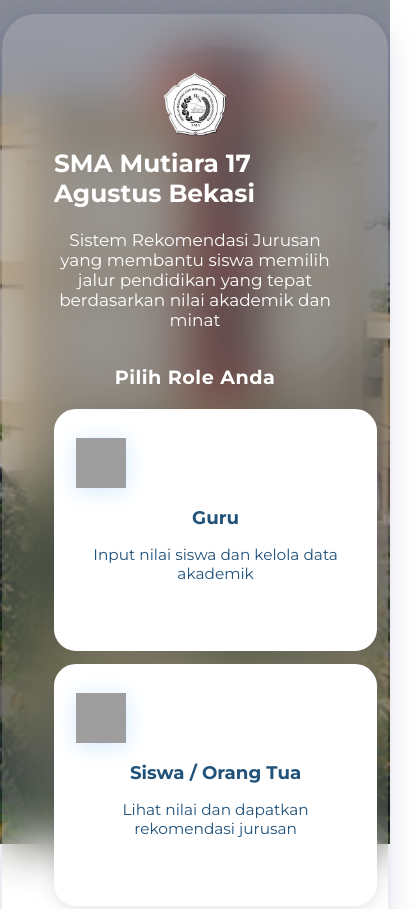
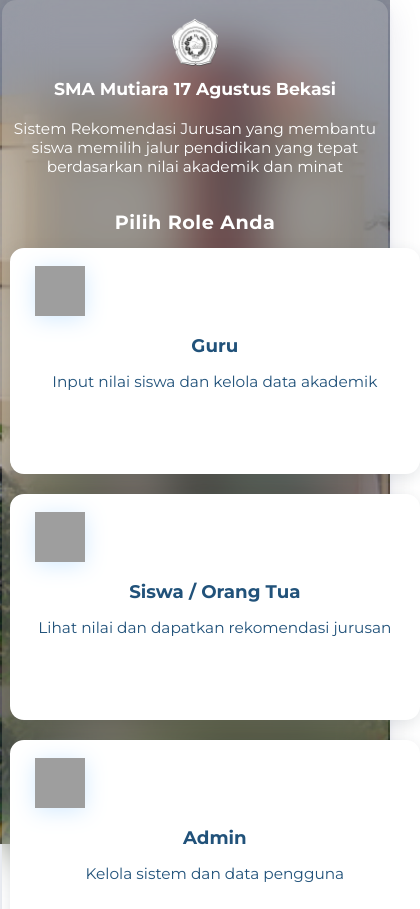
Before and after one commit to elllisabeth/rekomendasi-jurusan, a plain HTML site: page index.html in a window 390 px wide. Shown: the top 909 px of the page, 420 px wide, since content can reach past the window. Drawn offline with Linux system fonts and the light colour scheme; grey boxes are pictures that could not be loaded.

Commit message:
update fitur mobile

```diff
--- a/landing.css
+++ b/landing.css
@@ -383,6 +383,16 @@
     border-radius: 0 0 18px 18px;
     max-width: 100vw;
   }
+    .lp-header img {
+    width: 48px !important;
+    height: 48px !important;
+  }
+    .lp-header h1 {
+    font-size: 1.08rem !important;
+  }
+  .lp-header p {
+    font-size: 0.96rem !important;
+  }
   .lp-footer-title {
     font-size: 1.14rem;
   }
@@ -390,25 +400,51 @@
     font-size: 0.98rem;
   }
   .lp-role-cards {
-    flex-direction: column;
-    gap: 13px;
+    flex-direction: column !important;
+    gap: 12px !important;
+    margin: 14px 0 6px 0 !important;
   }
   .lp-role-card {
-    width: 99%;
-    min-width: 0;
+    width: 97% !important;
+    min-width: 0 !important;
+    max-width: 99vw;
+    padding: 16px 6vw 16px 6vw !important;
+    border-radius: 14px !important;
+    margin: 0 auto 8px auto !important;
+  }
+  .lp-form-card {
+    margin-top: 16px !important;
+    padding: 16px 2vw !important;
+    max-width: 100vw !important;
+    border-radius: 12px !important;
   }
   .lp-additional-info {
     flex-direction: column;
     gap: 11px;
   }
   .lp-container {
-    margin-bottom: 10px !important;
-    margin-top: 14px !important;
-    min-height: 100vh;
-    padding-bottom: 48px !important;
-    margin-left: 0 !important;
-    margin-right: 0 !important;
+    padding: 18px 2vw 40px 2vw !important;
+    border-radius: 14px;
+    margin-bottom: 8px !important;
+    min-height: unset;
     width: 99vw;
+  }
+    .lp-header img {
+    width: 48px !important;
+    height: 48px !important;
+  }
+    #lp-roleInputs input, #lp-roleInputs select {
+    max-width: 100vw !important;
+    font-size: 1em !important;
+    padding: 8px 8px !important;
+    border-radius: 8px !important;
+  }
+  #lp-roleInputs button {
+    font-size: 1em !important;
+    padding: 9px 0 !important;
+    border-radius: 20px !important;
+    width: 100%;
+    max-width: 350px;
   }
 }
 
```
